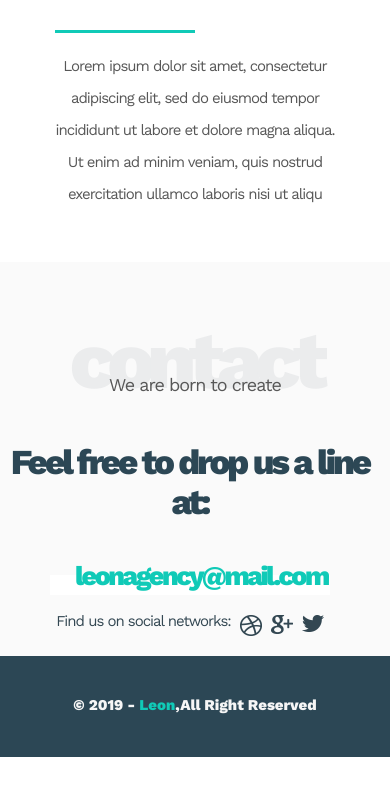
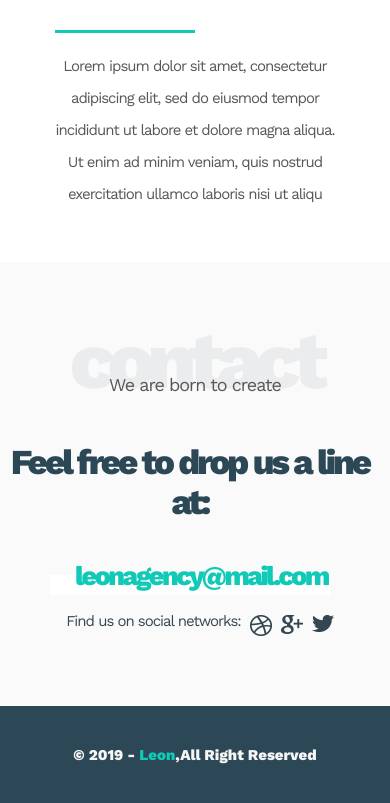
Before and after one commit to Dmitriy2020-altair/Test_Drum-n-Code, a website: page app/index.html in a window 390 px wide. Shown: the part 5627-6430 px from the top of the page. Before the commit the page ends 6384 px from the top, so only its background shows below. Drawn offline with Linux system fonts and the light colour scheme.

Commit message:
final changes added for main layout

```diff
--- a/app/scss/style.scss
+++ b/app/scss/style.scss
@@ -641,6 +641,7 @@ body {
 .contact-content__social-inner {
 	margin: 40px 0 0 100px;
 	display: flex;
+	padding-bottom: 170px;
 }
 .contact-content__social-message {
 	color: #334752;
@@ -701,7 +702,9 @@ body {
 	}
 	.contact-content__social-inner {
 		text-align: center;
-		margin: 20px 0;
+		margin-top: 20px;
+		padding-bottom: 70px;
+
 	}
 	.social__link {
 		display: block;
```
Also changed, not shown: app/css/style.min.css.
